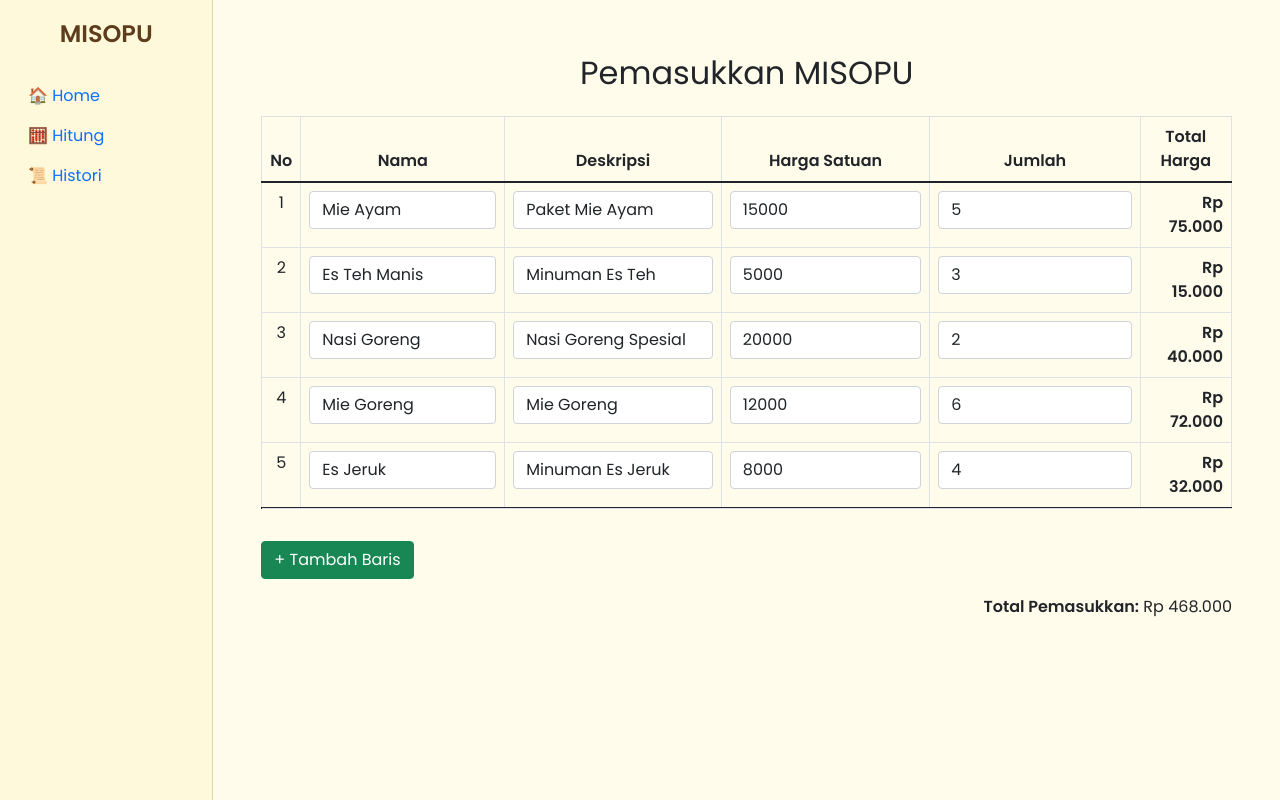
After one commit to Ipul1122/misopu_finance, a PHP site: page /hitung.php in a window 1280 px wide. The commit adds this page. Run offline with PHP 8.4, Linux system fonts and the light colour scheme; data that the repository does not hold is empty.

Commit message:
update public, css and js

```diff
--- /dev/null
+++ b/assets/css/dashboard/dashboard.css
@@ -0,0 +1,65 @@
+body {
+    font-family: 'Poppins', sans-serif;
+    background-color: #fffceb;
+}
+.text-brown {
+    color: #5e3d1c;
+}
+.sidebar {
+    background-color: #fff9db;
+    height: 100vh;
+    padding-top: 1rem;
+    border-right: 1px solid #e0d6a3;
+}
+.nav-link.active {
+    background-color: #f0e6b6;
+    border-radius: 0.5rem;
+    font-weight: bold;
+}
+.card-misopu {
+    background: #fff9db;
+    border: 1px solid #f0e6b6;
+    border-radius: 1rem;
+    transition: 0.3s ease;
+}
+.card-misopu:hover {
+    transform: translateY(-5px);
+    box-shadow: 0 6px 20px rgba(0, 0, 0, 0.1);
+}
+.card-title {
+    font-weight: 600;
+    color: #5e3d1c;
+}
+.hamburger {
+    background: none;
+    border: none;
+    font-size: 24px;
+}
+.mobile-sidebar {
+    position: fixed;
+    top: 0;
+    right: -500px;
+    width: 300px;
+    max-width: 80%;
+    height: 100vh;
+    background: #fff9db;
+    padding: 1rem;
+    z-index: 1050;
+    transition: right 0.4s ease;
+}
+.mobile-sidebar.show {
+    right: 0;
+}
+.overlay {
+    display: none;
+    position: fixed;
+    top: 0;
+    left: 0;
+    width: 100vw;
+    height: 100vh;
+    background: rgba(0, 0, 0, 0.3);
+    z-index: 1040;
+}
+.overlay.show {
+    display: block;
+}
--- /dev/null
+++ b/assets/css/hitung/hitung.css
@@ -0,0 +1,57 @@
+body {
+    font-family: 'Poppins', sans-serif;
+    background-color: #fffceb;
+}
+.container {
+    margin-top: 30px;
+}
+.table th, .table td {
+    text-align: center;
+}
+.total-row {
+    font-weight: bold;
+}
+
+.card-item {
+    border: 1px solid #ddd;
+    padding: 15px;
+    margin-bottom: 15px;
+    border-radius: 10px;
+    background-color: #fff;
+}
+
+.card-item label {
+    font-weight: bold;
+    display: block;
+    margin-bottom: 5px;
+}
+
+.card-item input {
+    width: 100%;
+    margin-bottom: 10px;
+}
+
+.total-harga {
+    text-align: right;
+    font-weight: bold;
+    margin-top: 10px;
+}
+
+#total-pemasukkan {
+    font-size: 1.2rem;
+    font-weight: bold;
+}
+
+.mobile-card {
+    border: 1px solid #ccc;
+    border-radius: 10px;
+    padding: 15px;
+    margin-bottom: 15px;
+    background-color: #fff;
+}
+
+.mobile-card label {
+    font-weight: 600;
+    display: block;
+    margin-top: 10px;
+}
--- /dev/null
+++ b/assets/js/dashboard.js
@@ -0,0 +1,19 @@
+function changeTab(tab) {
+    const tabs = ['home', 'hitung', 'histori'];
+    tabs.forEach(t => {
+    document.getElementById('content-' + t).classList.add('d-none');
+    document.getElementById(t + '-tab')?.classList.remove('active');
+    document.getElementById(t + '-tab-d')?.classList.remove('active');
+    });
+
+    document.getElementById('content-' + tab).classList.remove('d-none');
+    document.getElementById(tab + '-tab')?.classList.add('active');
+    document.getElementById(tab + '-tab-d')?.classList.add('active');
+
+    toggleSidebar(false); // Close sidebar after click (mobile)
+}
+
+function toggleSidebar(show) {
+    document.getElementById('mobileSidebar').classList.toggle('show', show);
+    document.getElementById('overlay').classList.toggle('show', show);
+}
--- /dev/null
+++ b/public/hitung.php
@@ -0,0 +1,177 @@
+<?php
+$pemasukkan = [
+    ['nama' => 'Mie Ayam', 'deskripsi' => 'Paket Mie Ayam', 'harga_satuan' => 15000, 'jumlah' => 5],
+    ['nama' => 'Es Teh Manis', 'deskripsi' => 'Minuman Es Teh', 'harga_satuan' => 5000, 'jumlah' => 3],
+    ['nama' => 'Nasi Goreng', 'deskripsi' => 'Nasi Goreng Spesial', 'harga_satuan' => 20000, 'jumlah' => 2],
+    ['nama' => 'Mie Goreng', 'deskripsi' => 'Mie Goreng', 'harga_satuan' => 12000, 'jumlah' => 6],
+    ['nama' => 'Es Jeruk', 'deskripsi' => 'Minuman Es Jeruk', 'harga_satuan' => 8000, 'jumlah' => 4],
+];
+?>
+
+<!DOCTYPE html>
+<html lang="en">
+<head>
+    <meta charset="UTF-8">
+    <meta name="viewport" content="width=device-width, initial-scale=1.0">
+    <title>Hitung</title>
+    <!-- BOOSTRAP -->
+    <link href="https://cdn.jsdelivr.net/npm/bootstrap@5.1.3/dist/css/bootstrap.min.css" rel="stylesheet">
+    <link href="https://fonts.googleapis.com/css2?family=Poppins:wght@300;400;600&display=swap" rel="stylesheet">
+    <!-- CSS CUSTOM -->
+    <link rel="stylesheet" href="../assets/css/dashboard/dashboard.css">
+    <link rel="stylesheet" href="../assets/css/hitung/hitung.css">
+
+</head>
+<body>
+
+    <?php include '../views/layout/sidebar.php'; ?>
+
+    <main class="col-md-9 ms-sm-auto col-lg-10 px-md-4 py-4">
+    <div class="container">
+        <h2 class="text-center mb-4">Pemasukkan MISOPU</h2>
+        <form>
+            <!-- Table for Desktop -->
+            <div class="d-none d-md-block">
+                <table class="table table-bordered" id="pemasukkanTable">
+                    <thead class="thead-light">
+                        <tr>
+                            <th>No</th>
+                            <th>Nama</th>
+                            <th>Deskripsi</th>
+                            <th>Harga Satuan</th>
+                            <th>Jumlah</th>
+                            <th>Total Harga</th>
+                        </tr>
+                    </thead>
+                    <tbody id="tableBody">
+                        <?php $no = 1; foreach ($pemasukkan as $item): ?>
+                        <tr>
+                            <td><?= $no++; ?></td>
+                            <td><input type="text" class="form-control" value="<?= $item['nama'] ?>"></td>
+                            <td><input type="text" class="form-control" value="<?= $item['deskripsi'] ?>"></td>
+                            <td><input type="number" class="form-control harga" value="<?= $item['harga_satuan'] ?>" oninput="updateRow(this)"></td>
+                            <td><input type="number" class="form-control jumlah" value="<?= $item['jumlah'] ?>" oninput="updateRow(this)"></td>
+                            <td class="total-harga text-end align-middle">Rp <?= number_format($item['harga_satuan'] * $item['jumlah'], 0, ',', '.') ?></td>
+                        </tr>
+                        <?php endforeach; ?>
+                    </tbody>
+                    <tfoot>
+                        <tr>
+                            <!-- <td colspan="5" class="text-end"><strong>Total Pemasukkan</strong></td>
+                            <td class="text-end" id="grandTotalTable"></td> -->
+                        </tr>
+                    </tfoot>
+                </table>
+            </div>
+
+            <!-- Mobile View -->
+            <div id="mobileForm" class="d-md-none"></div>
+
+            <button type="button" class="btn btn-success mt-3" onclick="addRow()">+ Tambah Baris</button>
+            <div class="text-end mt-3">
+                <strong>Total Pemasukkan:</strong> Rp <span id="grandTotalMobile">0</span>
+            </div>
+        </form>
+    </div>
+</main>
+
+
+
+<script src="https://cdn.jsdelivr.net/npm/bootstrap@5.1.3/dist/js/bootstrap.bundle.min.js"></script>
+<script src="../assets/js/dashboard.js"></script>
+<script>
+    document.addEventListener("DOMContentLoaded", function () {
+    renderMobileCards();
+    updateGrandTotal();
+});
+
+function renderMobileCards() {
+    const data = <?php echo json_encode($pemasukkan); ?>;
+    const mobileForm = document.getElementById("mobileForm");
+    mobileForm.innerHTML = "";
+
+    data.forEach((item, index) => {
+        mobileForm.innerHTML += `
+        <div class="mobile-card">
+            <label>No: ${index + 1}</label>
+            <label>Nama:</label>
+            <input type="text" class="form-control" value="${item.nama}">
+            <label>Deskripsi:</label>
+            <input type="text" class="form-control" value="${item.deskripsi}">
+            <label>Harga Satuan:</label>
+            <input type="number" class="form-control harga" value="${item.harga_satuan}" oninput="updateRow(this)">
+            <label>Jumlah:</label>
+            <input type="number" class="form-control jumlah" value="${item.jumlah}" oninput="updateRow(this)">
+            <div class="total-harga">Total Harga: Rp <span class="row-total">${(item.harga_satuan * item.jumlah).toLocaleString('id-ID')}</span></div>
+        </div>
+        `;
+    });
+}
+
+function updateRow(input) {
+    const card = input.closest(".mobile-card") || input.closest("tr");
+    const harga = parseInt(card.querySelector(".harga").value) || 0;
+    const jumlah = parseInt(card.querySelector(".jumlah").value) || 0;
+    const total = harga * jumlah;
+
+    const totalEl = card.querySelector(".row-total");
+    if (totalEl) totalEl.textContent = total.toLocaleString('id-ID');
+
+    updateGrandTotal();
+}
+
+function updateGrandTotal() {
+    let grandTotal = 0;
+    document.querySelectorAll(".harga").forEach((el, idx) => {
+        const jumlah = document.querySelectorAll(".jumlah")[idx];
+        const h = parseInt(el.value) || 0;
+        const j = parseInt(jumlah.value) || 0;
+        grandTotal += h * j;
+    });
+
+    // Update both desktop and mobile
+    const grandTotalDesktop = document.getElementById("grandTotalTable");
+    const grandTotalMobile = document.getElementById("grandTotalMobile");
+
+    if (grandTotalDesktop) grandTotalDesktop.textContent = "Rp " + grandTotal.toLocaleString('id-ID');
+    if (grandTotalMobile) grandTotalMobile.textContent = grandTotal.toLocaleString('id-ID');
+}
+
+function addRow() {
+    const tableBody = document.getElementById("tableBody");
+
+    const newRow = document.createElement("tr");
+    newRow.innerHTML = `
+        <td>${tableBody.children.length + 1}</td>
+        <td><input type="text" class="form-control"></td>
+        <td><input type="text" class="form-control"></td>
+        <td><input type="number" class="form-control harga" value="0" oninput="updateRow(this)"></td>
+        <td><input type="number" class="form-control jumlah" value="0" oninput="updateRow(this)"></td>
+        <td class="total-harga text-end align-middle">Rp <span class="row-total">0</span></td>
+    `;
+    tableBody.appendChild(newRow);
+
+    // Tambahkan juga ke mobile
+    const mobileForm = document.getElementById("mobileForm");
+    const card = document.createElement("div");
+    card.className = "mobile-card";
+    card.innerHTML = `
+        <label>No: ${mobileForm.children.length + 1}</label>
+        <label>Nama:</label>
+        <input type="text" class="form-control">
+        <label>Deskripsi:</label>
+        <input type="text" class="form-control">
+        <label>Harga Satuan:</label>
+        <input type="number" class="form-control harga" value="0" oninput="updateRow(this)">
+        <label>Jumlah:</label>
+        <input type="number" class="form-control jumlah" value="0" oninput="updateRow(this)">
+        <div class="total-harga">Total Harga: Rp <span class="row-total">0</span></div>
+    `;
+    mobileForm.appendChild(card);
+
+    updateGrandTotal();
+}
+</script>
+
+</body>
+</html>
--- a/public/index.php
+++ b/public/index.php
@@ -28,7 +28,7 @@
         <div class="col-md-6 mb-4 mb-md-0" data-aos="fade-right" data-aos-duration="1000">
             <h1 class="display-4 fw-bold text-brown">Selamat Datang di Web <span class="text-warning">MISOPU FINANCE</span></h1>
             <p class="lead text-secondary mb-4">Hitung Pendapatan Anda 🍜<br>Buat dari manual menjadi lebih mudah</p>
-            <a href="roles/users/dashboard.php" class="btn btn-misopu me-3">Masuk</a>
+            <a href="dashboard.php" class="btn btn-misopu me-3">Masuk</a>
             <!-- <a href="roles/users/menu.php" class="btn btn-outline-secondary">Lihat Menu</a> -->
         </div>
         <!-- Gambar -->
--- /dev/null
+++ b/views/layout/sidebar.php
@@ -0,0 +1,34 @@
+<!-- Overlay -->
+<div id="overlay" class="overlay" onclick="toggleSidebar(false)"></div>
+
+<!-- Mobile Navbar -->
+<div class="d-md-none d-flex justify-content-between align-items-center p-3 border-bottom">
+<h5 class="m-0 fw-bold text-brown">MISOPU</h5>
+<button class="hamburger" onclick="toggleSidebar(true)">☰</button>
+</div>
+
+<!-- Mobile Sidebar -->
+<div id="mobileSidebar" class="mobile-sidebar">
+<div class="d-flex justify-content-between align-items-center mb-4">
+    <h5 class="text-brown fw-bold">Menu</h5>
+    <button class="btn-close" onclick="toggleSidebar(false)"></button>
+</div>
+<ul class="nav flex-column">
+    <li class="nav-item"><a class="nav-link <?= $currentPage == 'dashboard.php' ? 'active' : '' ?>" href="dashboard.php">🏠 Home</a></li>
+    <li class="nav-item"><a class="nav-link <?= $currentPage == 'hitung.php' ? 'active' : '' ?>" href="hitung.php">🧮 Hitung</a></li>
+    <li class="nav-item"><a class="nav-link <?= $currentPage == 'histori.php' ? 'active' : '' ?>" href="histori.php">📜 Histori</a></li>
+</ul>
+</div>
+
+<!-- Main Layout -->
+<div class="container-fluid">
+<div class="row">
+    <!-- Sidebar (desktop only) -->
+    <nav class="col-md-3 col-lg-2 d-none d-md-block sidebar">
+    <div class="text-center mb-4 fs-4 fw-bold text-brown">MISOPU</div>
+    <ul class="nav flex-column">
+        <li class="nav-item"><a class="nav-link <?= $currentPage == 'dashboard.php' ? 'active' : '' ?>" href="dashboard.php">🏠 Home</a></li>
+        <li class="nav-item"><a class="nav-link <?= $currentPage == 'hitung.php' ? 'active' : '' ?>" href="hitung.php">🧮 Hitung</a></li>
+        <li class="nav-item"><a class="nav-link <?= $currentPage == 'histori.php' ? 'active' : '' ?>" href="histori.php">📜 Histori</a></li>
+    </ul>
+    </nav>
```
Also changed, not shown: assets/css/index/index.css (+10 -4 lines), public/dashboard.php (added, +77 -0 lines), public/histori.php (added, +19 -0 lines).
